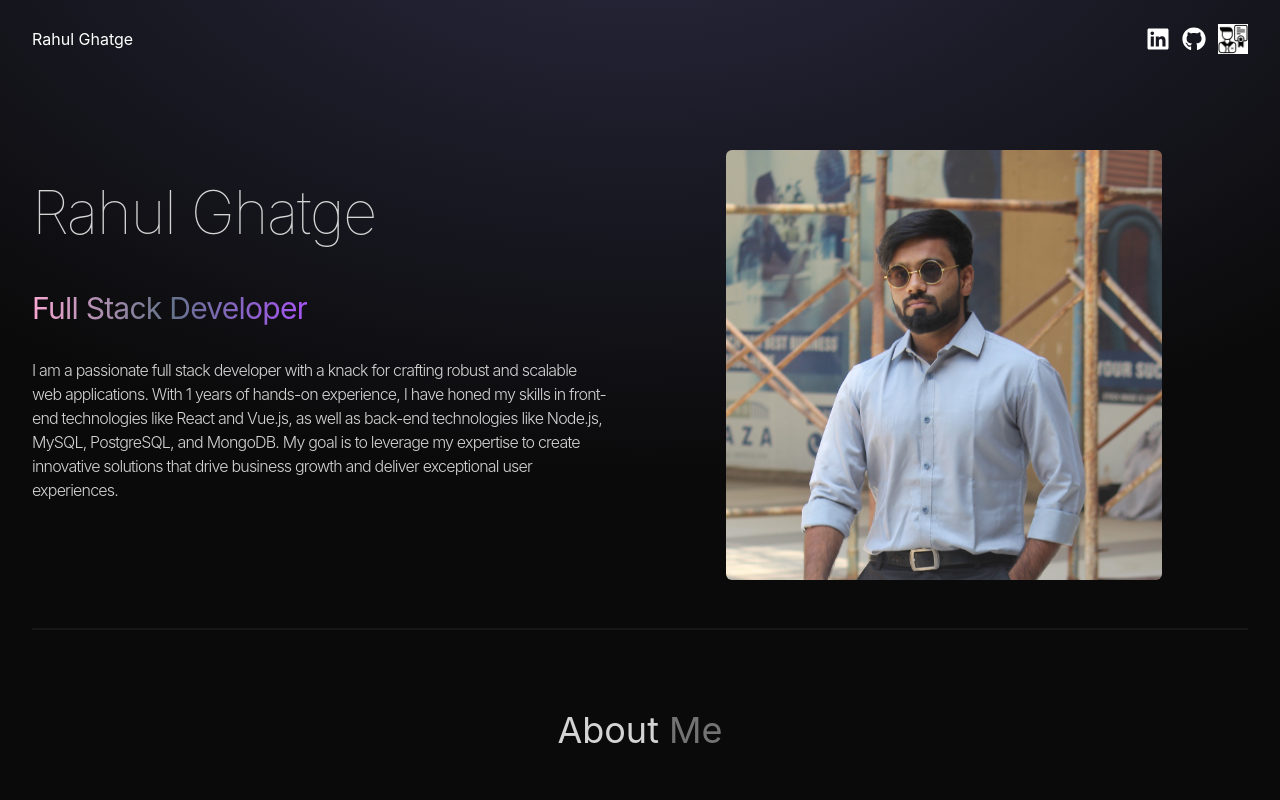
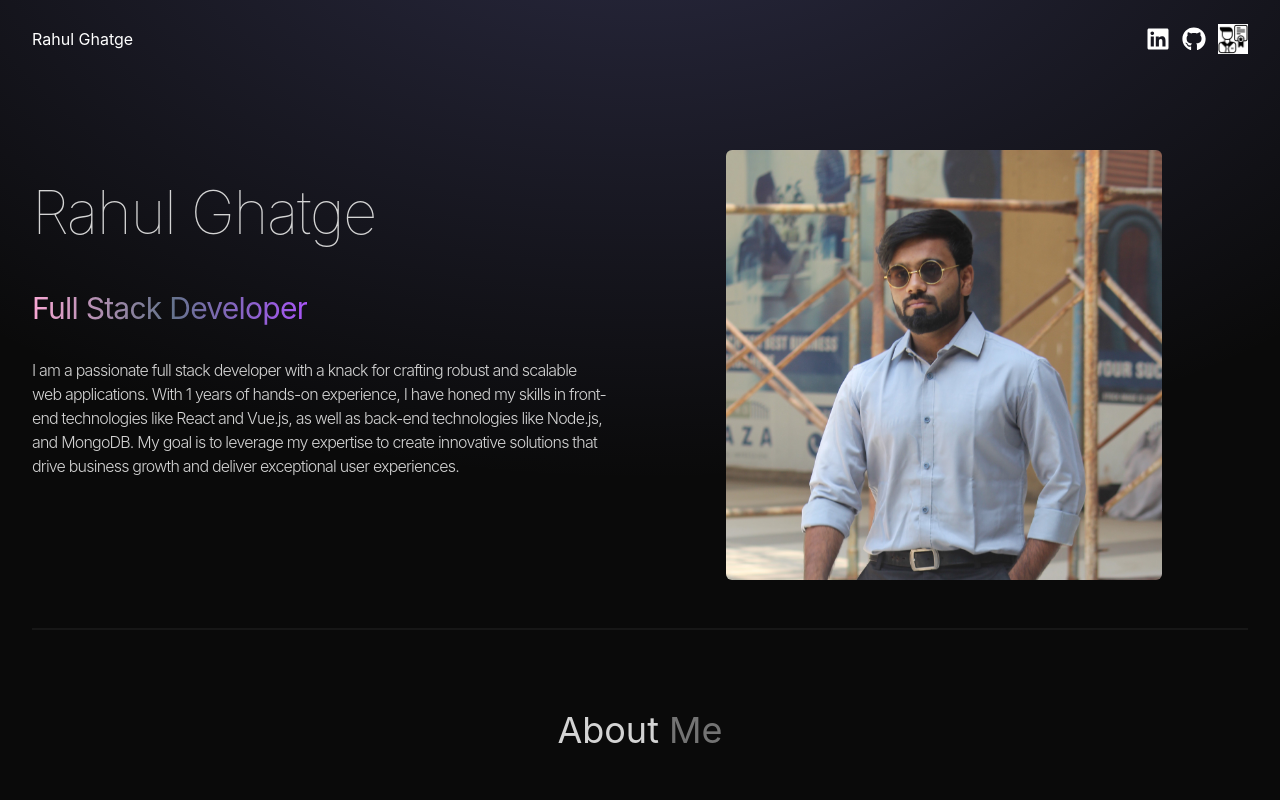
Before and after one commit to Rahul-Ghatge-au50/Portfolio, a React (Vite) app: page / in a window 1280 px wide. Shown: the top 800 px of the page. Built offline with nearby package versions, Linux system fonts and the light colour scheme.

Commit message:
Change in the Bio

```diff
--- a/src/constants/index.js
+++ b/src/constants/index.js
@@ -4,7 +4,7 @@
 import project4 from "../assets/projects/project-4.jpg";
 import blog from "../assets/projects/BlogProject.png";
 
-export const HERO_CONTENT = `I am a passionate full stack developer with a knack for crafting robust and scalable web applications. With 1 years of hands-on experience, I have honed my skills in front-end technologies like React and Vue.js, as well as back-end technologies like Node.js, MySQL, PostgreSQL, and MongoDB. My goal is to leverage my expertise to create innovative solutions that drive business growth and deliver exceptional user experiences.`;
+export const HERO_CONTENT = `I am a passionate full stack developer with a knack for crafting robust and scalable web applications. With 1 years of hands-on experience, I have honed my skills in front-end technologies like React and Vue.js, as well as back-end technologies like Node.js, and MongoDB. My goal is to leverage my expertise to create innovative solutions that drive business growth and deliver exceptional user experiences.`;
 
 export const ABOUT_TEXT = `I am a dedicated and versatile full stack developer with a passion for creating efficient and user-friendly web applications. With 1 years of professional experience, I have worked with technologies, such as Vue.js, Node.js, and MongoDB. My journey in web development began with a deep curiosity for how things work, and it has evolved into a career where I continuously strive to learn and adapt to new challenges. I thrive in collaborative environments and enjoy solving complex problems to deliver high-quality solutions. Outside of coding, I enjoy staying active, exploring new technologies, and contributing to open-source projects.`;
 
```
